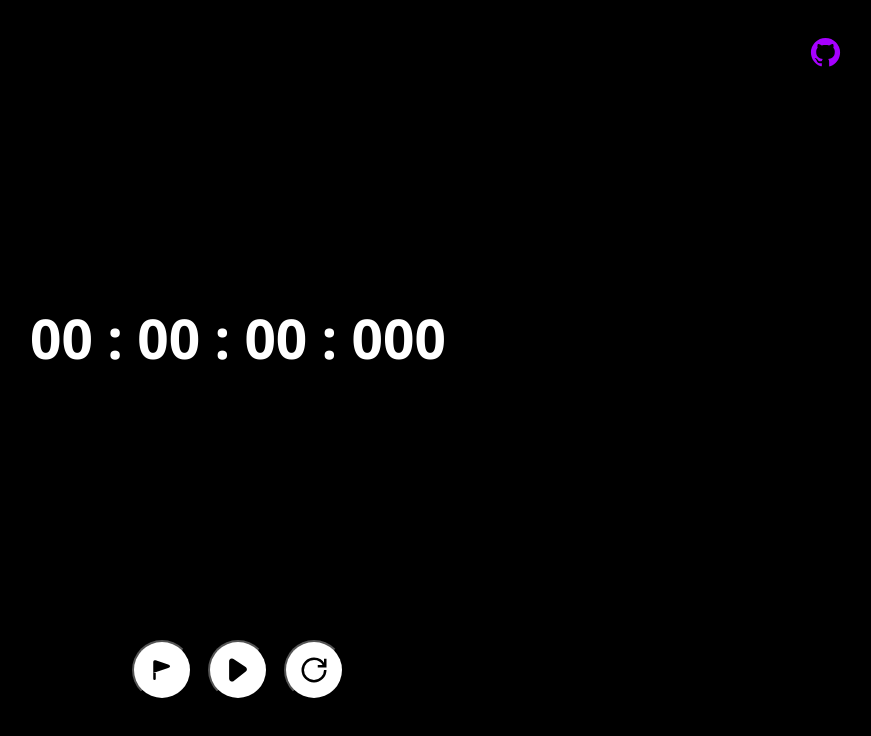
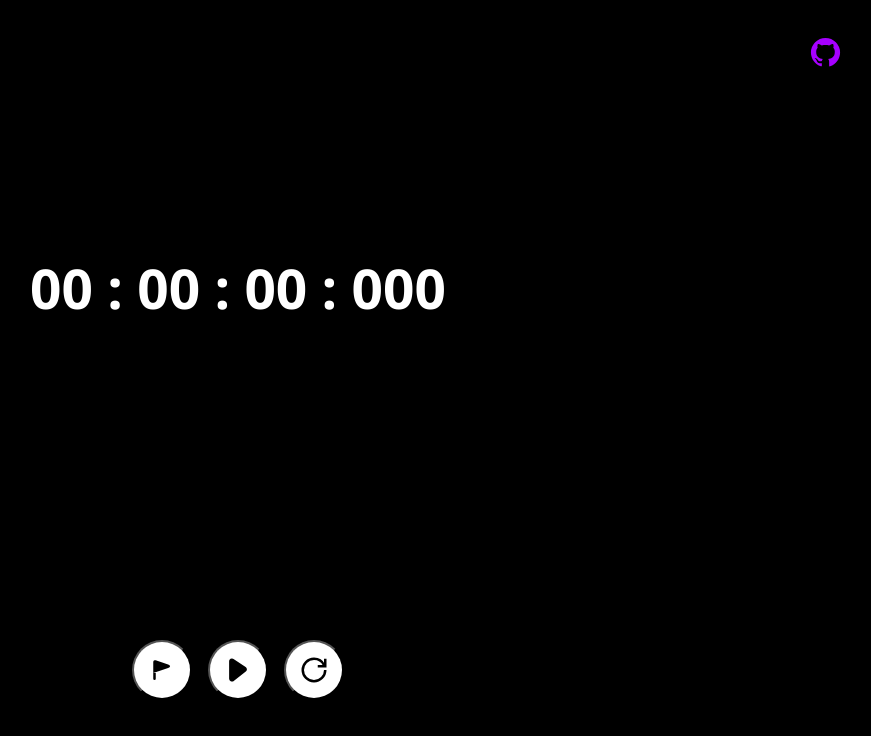
Before and after one commit to zaid81567/PRODIGY_WD_02, a plain HTML site: page index.html in a window 1280 px wide. Shown: the whole page, without its empty margins (402-1273 px from the left). Drawn offline with nearby package versions, Linux system fonts and the light colour scheme.

Commit message:
top position change

```diff
--- a/style.css
+++ b/style.css
@@ -118,6 +118,7 @@ button {
   .display {
     font-size: 50px;
     transition: top 300ms, font-size 300ms;
+    top: 250px;
   }
 
   .move-up {
```
